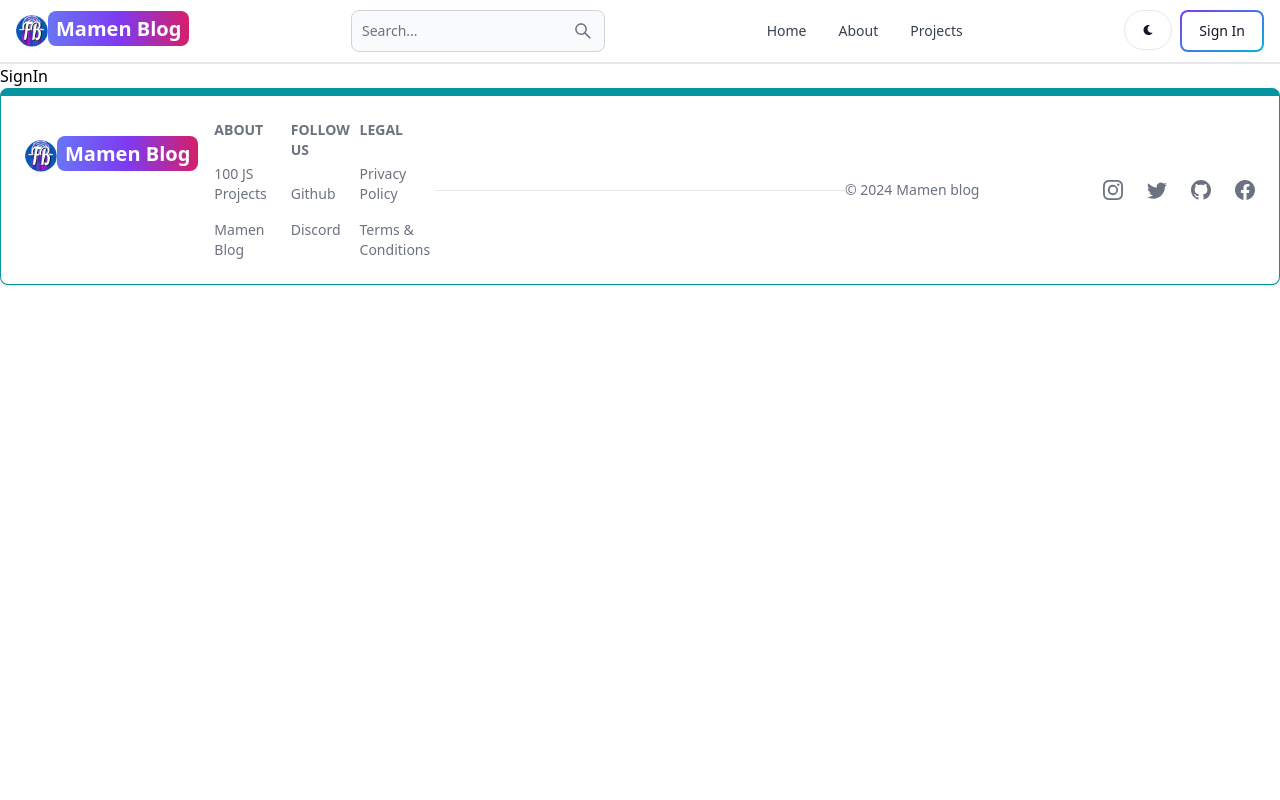
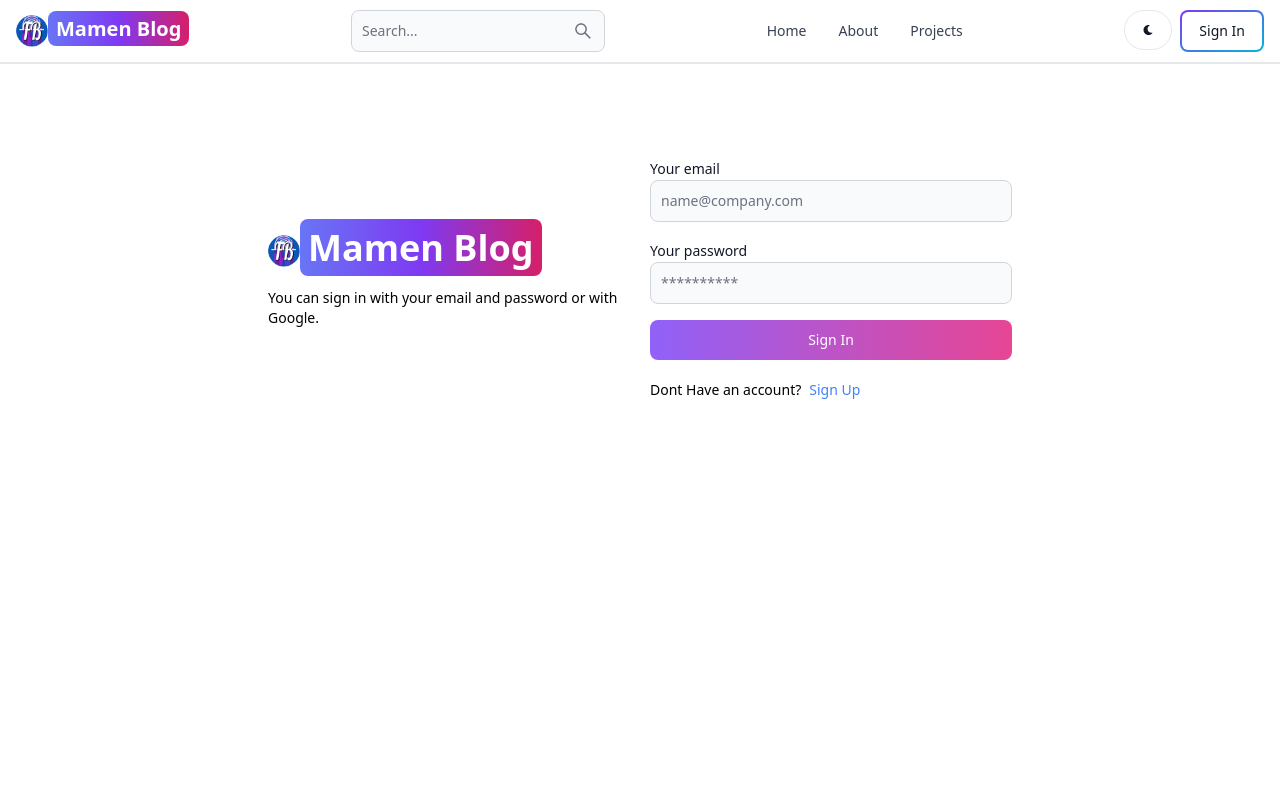
Before and after one commit to MamenFB/BLOG, a React (Vite) app in the folder client/: page /sign-in in a window 1280 px wide. Shown: the top 800 px of the page. Built offline with nearby package versions, Linux system fonts and the light colour scheme.

Commit message:
funcionalidad signin

```diff
--- a/client/src/pages/SignIn.jsx
+++ b/client/src/pages/SignIn.jsx
@@ -1,7 +1,104 @@
-import React from 'react'
+import { Alert, Button, Label, Spinner, TextInput } from 'flowbite-react'
+import { useState } from 'react'
+import { Link, useNavigate } from 'react-router-dom';
+import logo from '../assets/logo1.png';
 
+// Definición del componente SignIn
 export default function SignIn() {
+  const [formData, setFormData] = useState({});
+  const [errorMessage, setErrorMessage] = useState(null);
+  const [loading, setLoading] = useState(false);
+  // Hook de React Router para navegar programáticamente
+  const navigate = useNavigate();
+  // Manejador de cambio en los inputs del formulario
+  const handleChange = (e) => {
+    setFormData({ ...formData, [e.target.id]: e.target.value.trim() });
+  };
+  // Manejador de envío del formulario
+  const handleSubmit = async (e) => {
+    e.preventDefault();
+    // Verifica que todos los campos estén llenos
+    if (!formData.username || !formData.email || !formData.password) {
+      return setErrorMessage('Please fill out all fields.');
+    }
+    try {
+      setLoading(true);
+      setErrorMessage(null);
+      const res = await fetch('/api/auth/signin', {
+        method: 'POST',
+        headers: { 'Content-Type': 'application/json' },
+        body: JSON.stringify(formData),
+      });
+      const data =await res.json();
+      if (data.sucess === false) {
+        return setErrorMessage(data.message);
+      }
+      setLoading(false);
+      if(res.ok) {
+        navigate('/'); // Navega al inicio en caso de éxito
+      }
+    } catch (error) {
+      setErrorMessage(error.message);
+      setLoading(false);
+    }
+  };
   return (
-    <div>SignIn</div>
-  )
+    <div className='min-h-screen mt-20'>
+      <div className='flex p-3 max-w-3xl mx-auto flex-col md:flex-row md:items-center gap-5'>
+        {/* left */}
+        <div className='flex-1'>
+        <Link to="/" className='font-bold dark:text-white text-4xl'>
+        <img src={logo} alt="Logo de Mamen" className='w-8 h-8' style={{ display: 'inline', verticalAlign: 'middle' }} />
+          <span className='px-2 py-1 bg-gradient-to-r from-indigo-500 via-purple-600 to-pink-600 rounded-lg text-white'>
+           Mamen Blog
+          </span>
+        </Link>
+        <p className='text-sm mt-5'>
+            You can sign in with your email and password
+            or with Google.
+        </p>
+        </div>
+        {/* right */}
+
+        <div className='flex-1'>
+          <form className='flex flex-col gap-4' onSubmit={handleSubmit}>
+            <div>
+              <Label value='Your email' />
+              <TextInput type='email'placeholder='name@company.com'id='email' onChange={handleChange}/>
+            </div>
+            <div className='flex-1'>
+              <Label value='Your password' />
+              <TextInput type='password'placeholder='**********'id='password' onChange={handleChange}/>
+            </div>
+
+            <Button gradientDuoTone='purpleToPink' type='submit' disabled={loading}
+            >
+              {
+                loading ? (
+                <>
+                  <Spinner size='sm' />
+                  <span className='pl-3'>Loading...</span>
+                </>
+              ) : (
+                'Sign In'
+              )}
+            </Button>
+
+          </form>
+          <div className='flex gap-2 text-sm mt-5'>
+            <span>Dont Have an account?</span>
+            <Link to='/sign-up' className='text-blue-500'>
+              Sign Up
+            </Link>
+          </div>
+          {errorMessage && (
+            <Alert  className='mt-5' color='failure'>
+              {errorMessage}
+            </Alert>
+          )}
+
+        </div>
+      </div>
+    </div>
+  );
 }
--- a/client/src/pages/Signup.jsx
+++ b/client/src/pages/Signup.jsx
@@ -55,9 +55,9 @@ export default function SignUp() {
         </div>
         {/* right */}
 
-        <div className='flex flex-col gap-4' onSubmit={handleSubmit}>
-          <form>
-            <div className='flex-1'>
+        <div className='flex-1'>
+          <form className='flex flex-col gap-4' onSubmit={handleSubmit}>
+            <div>
               <Label value='Your username' />
               <TextInput type='text'placeholder='Username'id='username' onChange={handleChange}/>
             </div>
```
Also changed, not shown: 1 other file (tests, documents, lock files or other folders).
